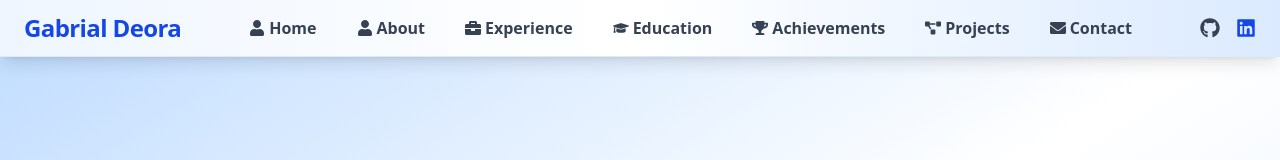
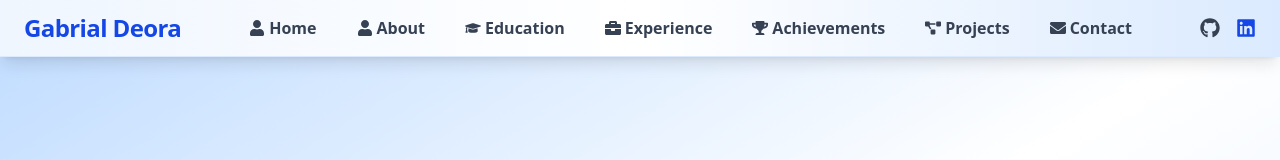
Before and after one commit to Gabrial-8467/Portfolio, a React (Vite) app in the folder frontend/: page / in a window 1280 px wide. Shown: the top 160 px of the page. Built offline with nearby package versions, Linux system fonts and the light colour scheme.

Commit message:
Update Navbar.jsx

```diff
--- a/frontend/src/components/Navbar.jsx
+++ b/frontend/src/components/Navbar.jsx
@@ -4,8 +4,8 @@ import { FaGithub, FaLinkedin, FaBars, FaTimes, FaUser, FaBriefcase, FaGraduatio
 const navLinks = [
   { href: "#home", label: "Home", icon: <FaUser className="inline mr-1" /> },
   { href: "#about", label: "About", icon: <FaUser className="inline mr-1" /> },
+  { href: "#education", label: "Education", icon: <FaGraduationCap className="inline mr-1" /> },
   { href: "#experience", label: "Experience", icon: <FaBriefcase className="inline mr-1" /> },
-  { href: "#education", label: "Education", icon: <FaGraduationCap className="inline mr-1" /> },
   { href: "#achievements", label: "Achievements", icon: <FaTrophy className="inline mr-1" /> },
   { href: "#projects", label: "Projects", icon: <FaProjectDiagram className="inline mr-1" /> },
   { href: "#contact", label: "Contact", icon: <FaEnvelope className="inline mr-1" /> },
```
